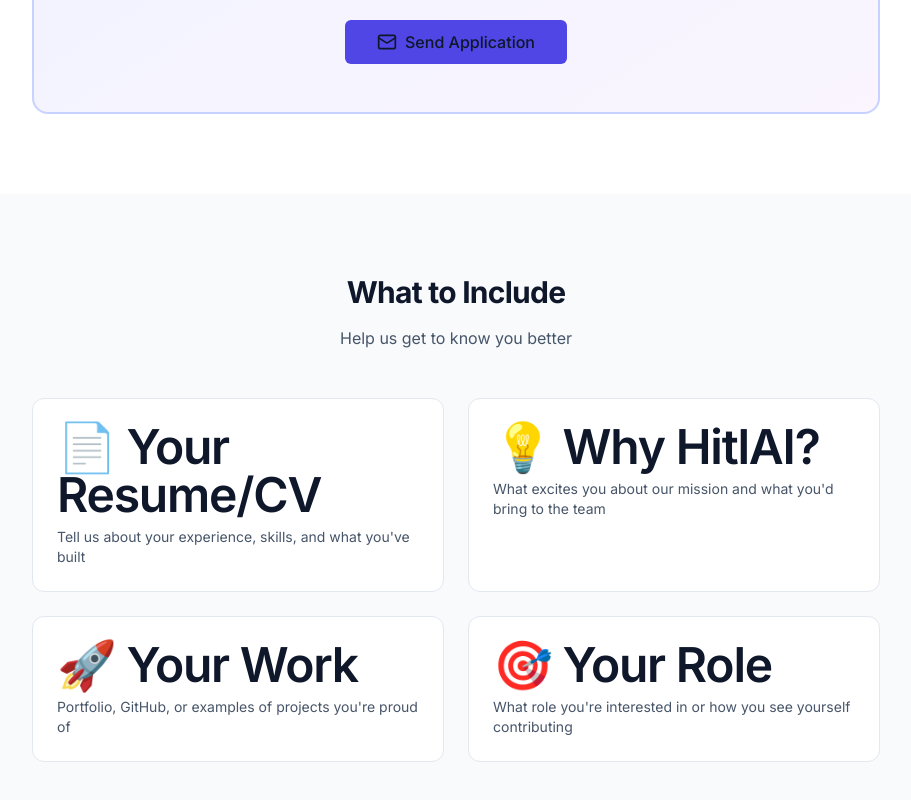
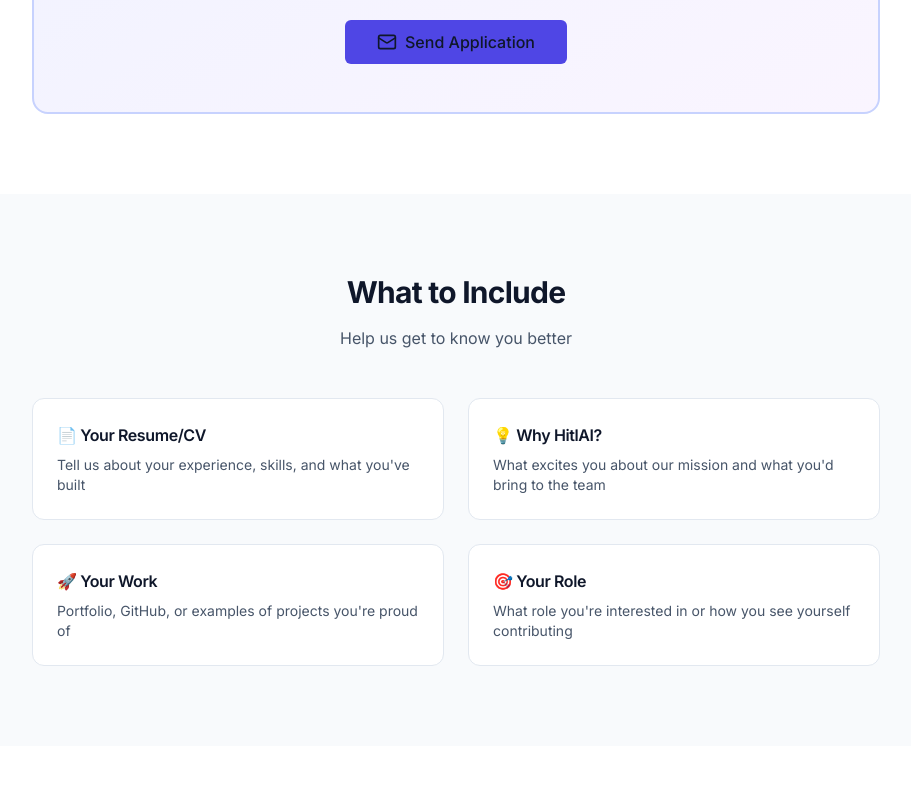
Before and after one commit to Performile1/HitlAI, a Next.js app: page /careers in a window 1280 px wide. Shown: the part 2195-2995 px from the top of the page, without its empty margins (184-1095 px from the left). After the commit the page ends 2941 px from the top, so only its background shows below. Built offline with nearby package versions, Linux system fonts and the light colour scheme.

Commit message:
Reduce heading size on careers page for better visual hierarchy

```diff
--- a/app/(marketing)/careers/page.tsx
+++ b/app/(marketing)/careers/page.tsx
@@ -205,28 +205,28 @@
 
           <div className="grid md:grid-cols-2 gap-6">
             <div className="bg-white p-6 rounded-xl border border-slate-200">
-              <h3 className="font-semibold text-slate-900 mb-2">📄 Your Resume/CV</h3>
+              <h3 className="text-base font-semibold text-slate-900 mb-2">📄 Your Resume/CV</h3>
               <p className="text-sm text-slate-600">
                 Tell us about your experience, skills, and what you've built
               </p>
             </div>
 
             <div className="bg-white p-6 rounded-xl border border-slate-200">
-              <h3 className="font-semibold text-slate-900 mb-2">💡 Why HitlAI?</h3>
+              <h3 className="text-base font-semibold text-slate-900 mb-2">💡 Why HitlAI?</h3>
               <p className="text-sm text-slate-600">
                 What excites you about our mission and what you'd bring to the team
               </p>
             </div>
 
             <div className="bg-white p-6 rounded-xl border border-slate-200">
-              <h3 className="font-semibold text-slate-900 mb-2">🚀 Your Work</h3>
+              <h3 className="text-base font-semibold text-slate-900 mb-2">🚀 Your Work</h3>
               <p className="text-sm text-slate-600">
                 Portfolio, GitHub, or examples of projects you're proud of
               </p>
             </div>
 
             <div className="bg-white p-6 rounded-xl border border-slate-200">
-              <h3 className="font-semibold text-slate-900 mb-2">🎯 Your Role</h3>
+              <h3 className="text-base font-semibold text-slate-900 mb-2">🎯 Your Role</h3>
               <p className="text-sm text-slate-600">
                 What role you're interested in or how you see yourself contributing
               </p>
```
